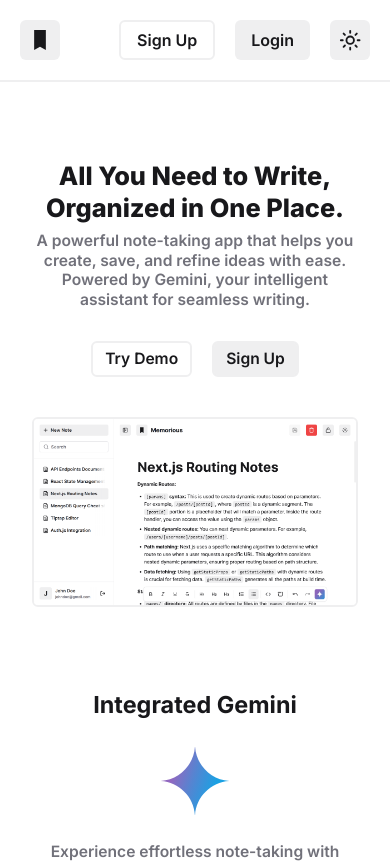
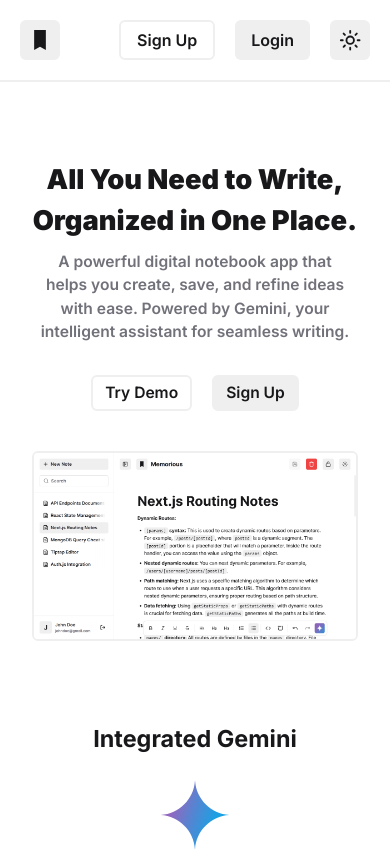
Before and after one commit to SwayamRabari/memorious, a Next.js app: page / in a window 390 px wide. Shown: the top 863 px of the page. Built offline with nearby package versions, Linux system fonts and the light colour scheme; no server answers.

Commit message:
fix: Correct note insertion order in Zustand store and improve layout in DemoPage; update README for clarity

```diff
--- a/src/app/dashboard/page.tsx
+++ b/src/app/dashboard/page.tsx
@@ -35,6 +35,7 @@
 } from '@/components/ui/alert-dialog';
 import { useNoteStore } from '@/lib/stores/noteStore';
 import { Note } from '@/lib/types';
+import { toast } from 'sonner';
 
 const Dashboard = () => {
   const { data: session, status } = useSession();
@@ -118,7 +119,13 @@
   };
 
   const handleSaveChanges = async () => {
-    await saveNote(session?.user?.id);
+    const toastId = toast.loading('Saving changes...');
+    try {
+      await saveNote(session?.user?.id);
+      toast.dismiss(toastId);
+    } catch (error) {
+      toast.error('Failed to save changes.', { id: toastId });
+    }
     setIsAlertDialogOpen(false);
     if (nextNoteToSelect) {
       selectNote(nextNoteToSelect);
--- a/src/app/demopage/page.tsx
+++ b/src/app/demopage/page.tsx
@@ -352,7 +352,7 @@
             </div>
             {selectedNote ? (
               <div
-                className={`scrollarea overflow-auto flex-1 flex transition-transform duration-500 py-16 ${
+                className={`scrollarea overflow-auto flex-1 flex transition-transform duration-500 py-5 md:py-16 ${
                   isSidebarOpen ? 'opacity-30 sm:opacity-100' : 'opacity-100'
                 } justify-center`}
               >
--- a/src/app/globals.css
+++ b/src/app/globals.css
@@ -1,7 +1,7 @@
 @tailwind base;
 @tailwind components;
 @tailwind utilities;
-
+@import url('https://fonts.googleapis.com/css2?family=Inter:ital,opsz,wght@0,14..32,100..900;1,14..32,100..900&display=swap');
 @layer base {
   :root {
     --background: 0 0% 100%;
@@ -82,7 +82,7 @@
 }
 
 .tiptap {
-  @apply text-secondary-foreground w-full caret-secondary-foreground;
+  @apply text-secondary-foreground w-full caret-foreground flex flex-col gap-4;
 }
 
 .tiptap p.is-editor-empty:first-child::before {
@@ -125,7 +125,7 @@
   padding: 0.25em 0; /* Add padding to create spacing around the text */
 }
 
-pre {
+/* pre {
   @apply dark:bg-zinc-900 border-[1.2px] bg-zinc-100 border-separate text-secondary-foreground px-5 py-4 rounded-lg w-full text-nowrap overflow-x-auto h-fit flex-shrink-0;
 }
 
@@ -133,14 +133,27 @@
   @apply bg-secondary text-secondary-foreground px-2 py-[2px] rounded-md overflow-x-auto whitespace-pre text-[1rem];
 }
 
+
+pre code {
+  @apply bg-zinc-100 dark:bg-zinc-900 text-secondary-foreground opacity-85 p-0 rounded-none overflow-x-auto whitespace-pre;
+} */
+
+code {
+  @apply bg-secondary rounded-[0.4rem] text-secondary-foreground py-[2px] px-2;
+}
+
+pre {
+  @apply dark:bg-zinc-900 border-[1.5px] rounded-lg text-secondary-foreground bg-zinc-100 py-4 px-5 overflow-x-auto whitespace-pre;
+
+  code {
+    @apply bg-transparent p-0 overflow-x-auto whitespace-pre;
+    color: inherit;
+  }
+}
+
 pre::-webkit-scrollbar {
   @apply hidden;
 }
-
-pre code {
-  @apply bg-zinc-100 dark:bg-zinc-900 text-secondary-foreground opacity-85 p-0 rounded-none overflow-x-auto whitespace-pre;
-}
-
 .tiptap {
   @apply leading-relaxed;
 }
@@ -166,3 +179,7 @@
 main::-webkit-scrollbar {
   display: none;
 }
+
+.scrollbar-hide::-webkit-scrollbar {
+  display: none;
+}
--- a/src/app/layout.tsx
+++ b/src/app/layout.tsx
@@ -1,14 +1,13 @@
 import type { Metadata } from 'next';
-import { Inter } from 'next/font/google';
 import './globals.css';
 import { Toaster } from '@/components/ui/sonner';
 import { ThemeProvider } from '@/components/themeprovider';
-const inter = Inter({ subsets: ['latin'] });
 import { SessionProvider } from 'next-auth/react';
 import { SpeedInsights } from '@vercel/speed-insights/next';
 export const metadata: Metadata = {
   title: 'Memorious',
-  description: 'Generated by create next app',
+  description:
+    'A powerful note-taking app that helps you create, save, and refine ideas with ease. Powered by Gemini, your intelligent assistant for seamless writing.',
 };
 
 export default function RootLayout({
@@ -18,8 +17,19 @@
 }>) {
   return (
     <html lang="en">
-      <link rel="icon" href="icon.svg" type="image/svg" />
-      <body className={inter.className}>
+      <head>
+        <link rel="preconnect" href="https://fonts.googleapis.com" />
+        <link
+          rel="preconnect"
+          href="https://fonts.gstatic.com"
+          crossOrigin="anonymous"
+        />
+        <link
+          href="https://fonts.googleapis.com/css2?family=Inter:ital,opsz,wght@0,14..32,100..900;1,14..32,100..900&display=swap"
+          rel="stylesheet"
+        />{' '}
+      </head>
+      <body>
         <SpeedInsights />
         <SessionProvider>
           <ThemeProvider
--- a/src/app/page.tsx
+++ b/src/app/page.tsx
@@ -19,15 +19,15 @@
       <Navbar />
       <div className="container max-w-[1200px] h-fit flex flex-col items-center pt-40 py-10 md:py-20 md:pt-44">
         <div className="mb-5">
-          <div className="hero mb-3 md:mb-5 leading-tight text-[6.5vw] md:text-6xl font-extrabold w-full text-center">
-            <div className="mb-2 md:mb-3">
+          <div className="hero mb-3 md:mb-5 leading-normal lg:leading-[80px] text-[7vw] md:text-7xl font-black dark:font-extrabold w-full text-center tracking-normal">
+            <div className="mb-2 md:mb-5">
               All You Need to Write,
               <br /> Organized in One Place.
             </div>
-            <div className="desc text-[4vw] md:text-xl w-full px-[1vw] sm:px-[15%] font-semibold text-zinc-500">
-              A powerful note-taking app that helps you create, save, and refine
-              ideas with ease. Powered by Gemini, your intelligent assistant for
-              seamless writing.
+            <div className="desc text-[4vw] md:text-xl w-full px-[1vw] sm:px-[15%] font-semibold text-zinc-500 dark:text-zinc-400">
+              A powerful digital notebook app that helps you create, save, and
+              refine ideas with ease. Powered by Gemini, your intelligent
+              assistant for seamless writing.
             </div>
           </div>
         </div>
@@ -49,14 +49,14 @@
           className="mb-20 rounded-md border-2 border-secondary dark:hidden"
           src={'/memoriouslight.png'}
           alt=""
-          width={1000}
-          height={500}
+          width={1200}
+          height={600}
         />
         <Image
           className="mb-20 md:mb-24 rounded-md border-2 border-secondary hidden dark:block"
           src={'/memoriousdark.png'}
           alt=""
-          width={1000}
+          width={1200}
           height={500}
         />
         <div className="gemini flex flex-col items-center justify-center">
--- a/src/lib/stores/noteStore.ts
+++ b/src/lib/stores/noteStore.ts
@@ -132,7 +132,7 @@
           const tempId = `temp-${Date.now()}`;
           const tempNote = { ...selectedNote, id: tempId };
           set((state) => ({
-            notes: [tempNote, ...state.notes],
+            notes: [...state.notes, tempNote],
             selectedNote: tempNote,
             hasUnsavedChanges: false,
           }));
```
Also changed, not shown: src/components/ui/alert-dialog.tsx (+38 -38 lines), 1 other file (tests, documents, lock files or other folders).
